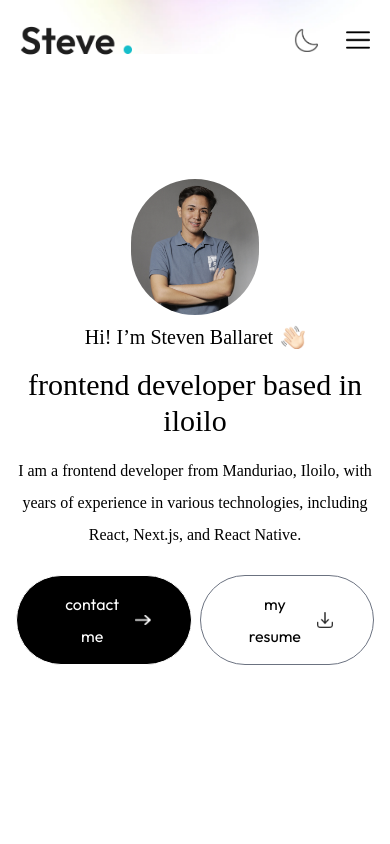
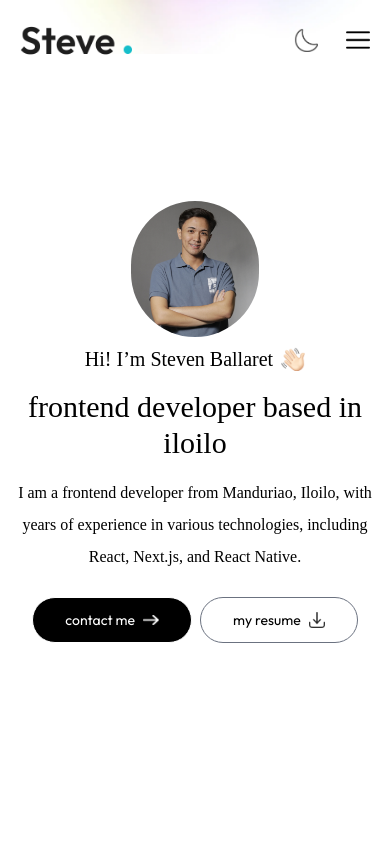
Before and after one commit to SteveBllrt/Portfolio, a Next.js app: page / in a window 390 px wide. Shown: the top 844 px of the page. Built offline with nearby package versions, Linux system fonts and the light colour scheme; a web font is replaced by a local one.

Commit message:
fix: fix components postions on mobile view

```diff
--- a/src/app/components/Header.tsx
+++ b/src/app/components/Header.tsx
@@ -31,9 +31,9 @@ const Header = () => {
           <div className="flex flex-col sm:flex-row items-center gap-4 mt-6 mr-2">
             <a
               href="#contact"
-              className="px-10 py-3 border border-white rounded-full bg-black text-white flex items-center gap-2"
+              className="md:px-10 px-8 py-3 border border-white rounded-full bg-black text-white flex items-center gap-2"
             >
-              contact me
+              <p className="text-sm md:text-base"> contact me </p>
               <Image src={assets.right_arrow_up} alt="" className="w-4" />
             </a>
           </div>
@@ -42,9 +42,9 @@ const Header = () => {
             <a
               href="/sample-resume.pdf"
               download
-              className="px-10 py-3 border rounded-full border-gray-500 flex items-center gap-2"
+              className="md:px-10 px-8 py-3 border rounded-full border-gray-500 flex items-center gap-2"
             >
-              my resume
+              <p className="text-sm md:text-base"> my resume</p>
               <Image src={assets.download} alt="" className="w-4" />
             </a>
           </div>
```
